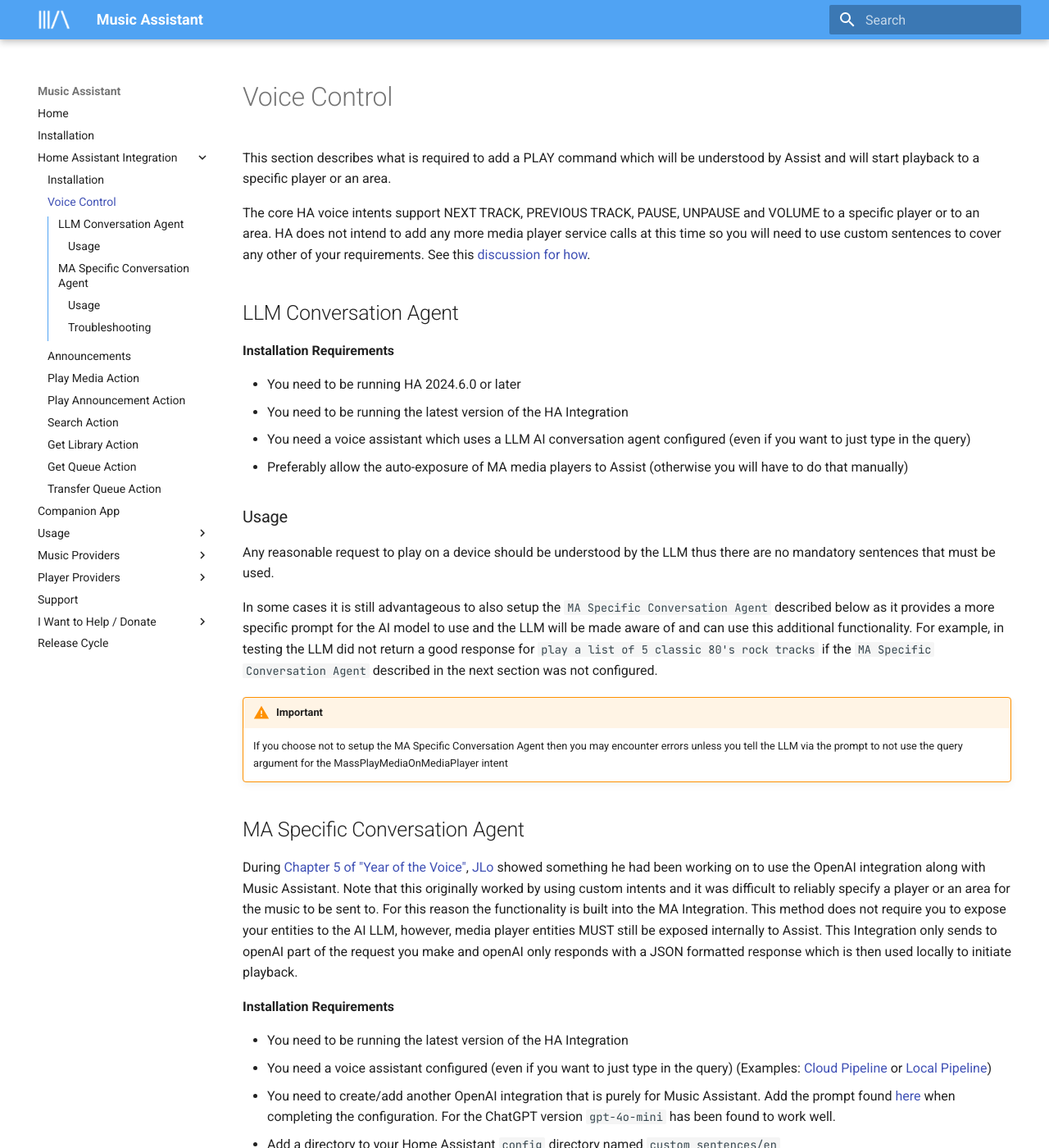
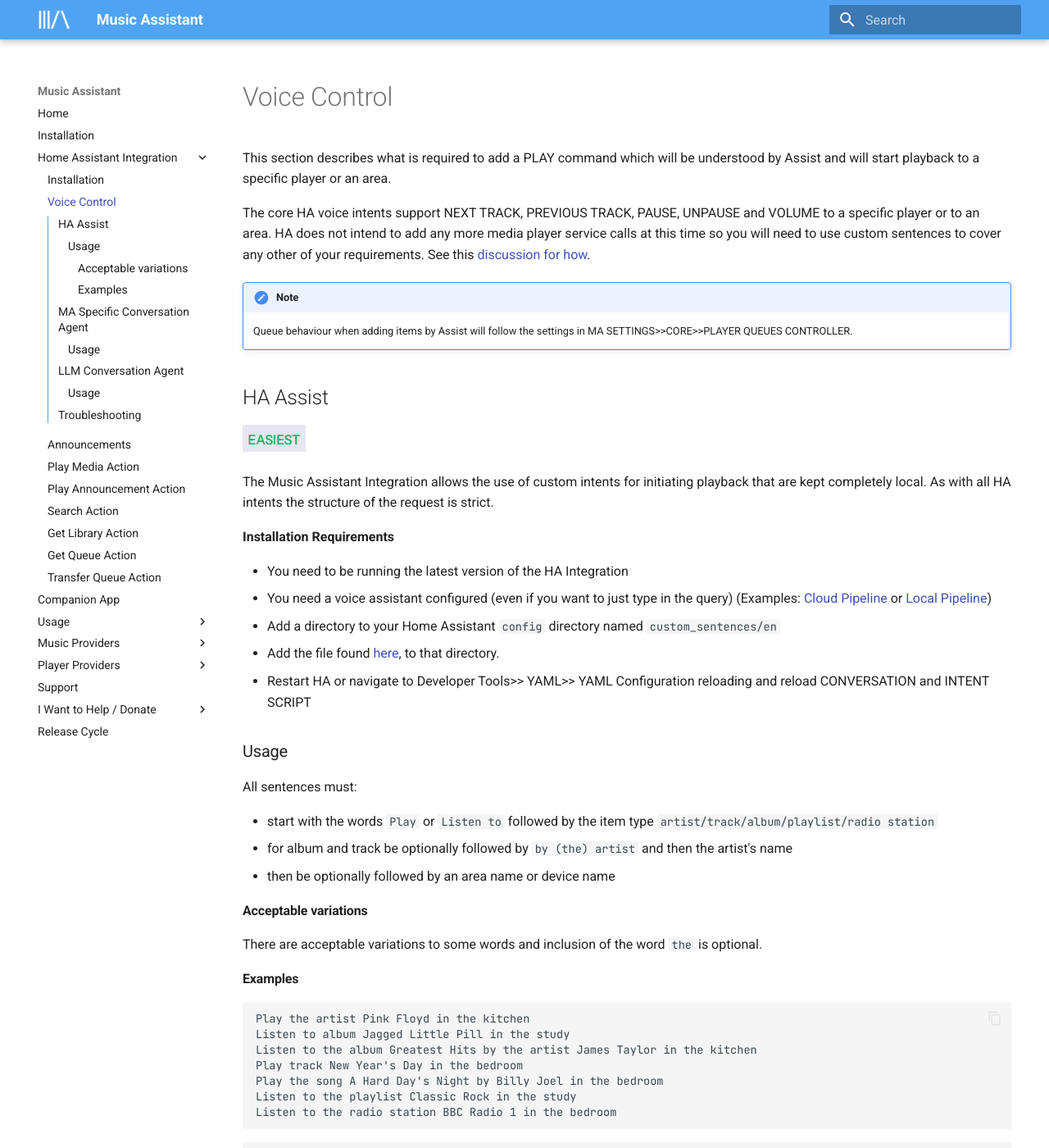
Before and after one commit to pwbriggs/music-assistant.github.io, an MkDocs documentation site: the page built from docs/integration/voice.md, in a window 1280 px wide and 1400 px high. Shown: the whole window at 82% size. Built offline with MkDocs 1.6.1 and Material for MkDocs 9.7.7, drawn with Linux system fonts in a browser that asks for light colours; some of the changed text lies outside the part shown.

Commit message:
Update voice.md

````diff
--- a/docs/integration/voice.md
+++ b/docs/integration/voice.md
@@ -4,27 +4,59 @@
 
 The core HA voice intents support NEXT TRACK, PREVIOUS TRACK, PAUSE, UNPAUSE and VOLUME to a specific player or to an area. HA does not intend to add any more media player service calls at this time so you will need to use custom sentences to cover any other of your requirements. See this [discussion for how](https://github.com/orgs/music-assistant/discussions/2176).
 
-## LLM Conversation Agent
+!!! note
+    Queue behaviour when adding items by Assist will follow the settings in MA SETTINGS>>CORE>>PLAYER QUEUES CONTROLLER.
+
+## HA Assist
+![easiest label](../assets/label-easiest.png)
+
+The Music Assistant Integration allows the use of custom intents for initiating playback that are kept completely local. As with all HA intents the structure of the request is strict.
 
 **Installation Requirements**
 
-- You need to be running HA 2024.6.0 or later
 - You need to be running the latest version of the HA Integration
-- You need a voice assistant which uses a LLM AI conversation agent configured (even if you want to just type in the query)
-- Preferably allow the auto-exposure of MA media players to Assist (otherwise you will have to do that manually)
+- You need a voice assistant configured (even if you want to just type in the query) (Examples: [Cloud Pipeline](https://www.home-assistant.io/voice_control/voice_remote_cloud_assistant/) or [Local Pipeline](https://www.home-assistant.io/voice_control/voice_remote_local_assistant/))
+- Add a directory to your Home Assistant `config` directory named `custom_sentences/en`
+- Add the file found [here](https://github.com/music-assistant/hass-music-assistant/blob/main/custom_sentences/en/music_assistant_PlayMediaAssist.yaml), to that directory.
+- Restart HA or navigate to Developer Tools>> YAML>> YAML Configuration reloading and reload CONVERSATION and INTENT SCRIPT
 
 ### Usage
 
-Any reasonable request to play on a device should be understood by the LLM thus there are no mandatory sentences that must be used.
+All sentences must:
 
-In some cases it is still advantageous to also setup the `MA Specific Conversation Agent` described below as it provides a more specific prompt for the AI model to use and the LLM will be made aware of and can use this additional functionality. For example, in testing the LLM did not return a good response for `play a list of 5 classic 80's rock tracks` if the `MA Specific Conversation Agent` described in the next section was not configured.
+- start with the words `Play` or `Listen to` followed by the item type `artist/track/album/playlist/radio station`
+- for album and track be optionally followed by `by (the) artist` and then the artist's name
+- then be optionally followed by an area name or device name
 
-!!! warning "Important"
-    If you choose not to setup the MA Specific Conversation Agent then you may encounter errors unless you tell the LLM via the prompt to not use the query argument for the MassPlayMediaOnMediaPlayer intent
+#### Acceptable variations
+
+There are acceptable variations to some words and inclusion of the word `the` is optional.
+
+#### Examples
+
+```
+Play the artist Pink Floyd in the kitchen
+Listen to album Jagged Little Pill in the study
+Listen to the album Greatest Hits by the artist James Taylor in the kitchen
+Play track New Year's Day in the bedroom
+Play the song A Hard Day's Night by Billy Joel in the bedroom
+Listen to the playlist Classic Rock in the study
+Listen to the radio station BBC Radio 1 in the bedroom
+```
+```
+Play the album Classical Nights on the Bedroom Sonos Speaker
+Listen to the record Classical Nights on the Bedroom Sonos Speaker
+```
+```
+Play the band U2
+```
 
 ## MA Specific Conversation Agent
+![intermediate label](../assets/label-intermediate.png)
 
 During [Chapter 5 of "Year of the Voice"](https://www.youtube.com/live/djEkgoS5dDQ?si=pt8-qYH3PTpsnOq9&t=3699), [JLo](https://blog.jlpouffier.fr/chatgpt-powered-music-search-engine-on-a-local-voice-assistant/) showed something he had been working on to use the OpenAI integration along with Music Assistant. Note that this originally worked by using custom intents and it was difficult to reliably specify a player or an area for the music to be sent to. For this reason the functionality is built into the MA Integration. This method does not require you to expose your entities to the AI LLM, however, media player entities MUST still be exposed internally to Assist. This Integration only sends to openAI part of the request you make and openAI only responds with a JSON formatted response which is then used locally to initiate playback.
+
+The reason why you might want to use this option instead of the HA Assist option is that you can use very general requests that will still work such as `Play music by the guy who wrote the score for the lion king in the study`
 
 **Installation Requirements**
 
@@ -70,16 +102,32 @@
 On Karen's Bedroom player listen to Journey Don’t Stop Believing
 ```
 
-!!! note
-    Queue behaviour when adding items by voice will follow the settings in MA SETTINGS>>CORE>>PLAYER QUEUES CONTROLLER.
+## LLM Conversation Agent
+![expert label](../assets/label-expert.png)
 
-### Troubleshooting
+**Installation Requirements**
+
+- You need to be running HA 2024.6.0 or later
+- You need to be running the latest version of the HA Integration
+- You need a voice assistant which uses a LLM AI conversation agent configured (even if you want to just type in the query)
+- Preferably allow the auto-exposure of MA media players to Assist (otherwise you will have to do that manually)
+
+### Usage
+
+Any reasonable request to play on a device should be understood by the LLM thus there are no mandatory sentences that must be used.
+
+In some cases it is still advantageous to also setup the `MA Specific Conversation Agent` described above as it provides a more specific prompt for the AI model to use and the LLM will be made aware of and can use this additional functionality. For example, in testing the LLM did not return a good response for `play a list of 5 classic 80's rock tracks` if the `MA Specific Conversation Agent` described in the previous section was not configured.
+
+!!! warning "Important"
+    If you choose not to setup the MA Specific Conversation Agent then you may encounter errors unless you tell the LLM via the prompt to not use the query argument for the MassPlayMediaOnMediaPlayer intent
+
+## Troubleshooting
 
 - Refer to the HA Documentation [Troubleshooting Assist](https://www.home-assistant.io/voice_control/troubleshooting/) and the following
 - A response of "Sorry I couldn't understand that" indicates a failure in the pipeline before it reaches the HA integration. In this case consider doing the following.
     - Ensure media players and areas are exposed to Assist
     - Try typing the command
-    - Look carefully for differences as the ASCII level for punctuation variation between devices. This ’ and this ' are different
+    - Look carefully for differences at the ASCII level for punctuation variation between devices. This ’ and this ' are different
     - Try adding an alias to the MA media player entity (which can be identical to the friendly name)
     - Add the following to your `configuration.yaml` so you can see more detail about the intent failure
 ```
````
